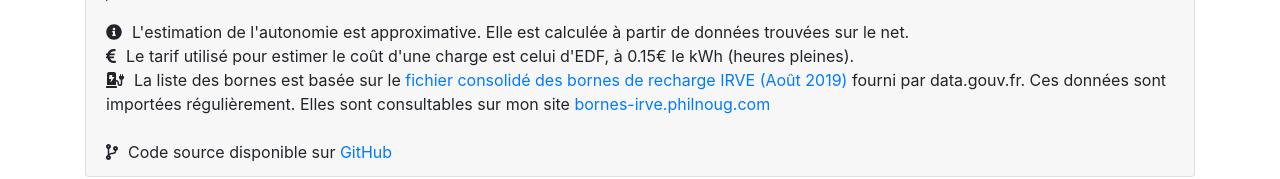
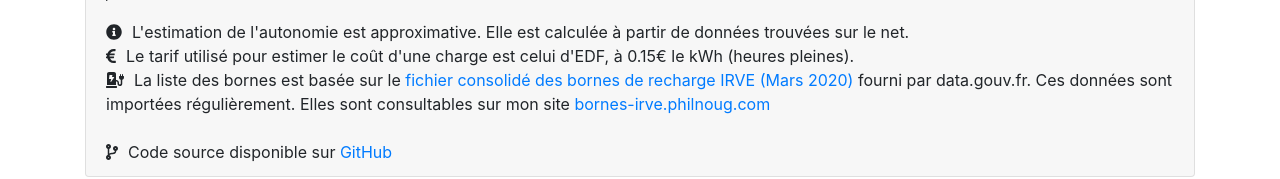
Before and after one commit to philippe-nougaillon/relax-en-zoe, a React (Create React App) app: page /about in a window 1280 px wide. Shown: the part 426-605 px from the top of the page. Built offline with nearby package versions, Linux system fonts and the light colour scheme; no server answers.

Commit message:
Maj date bdd bornes

```diff
--- a/src/pages/About.js
+++ b/src/pages/About.js
@@ -47,7 +47,7 @@ const About = () => {
                     <FontAwesomeIcon icon={ faChargingStation } style={{ marginRight: 10 }} />
                     La liste des bornes est basée sur
                     le <a href='https://www.data.gouv.fr/fr/datasets/fichier-consolide-des-bornes-de-recharge-pour-vehicules-electriques/#' target="_blank" rel="noopener noreferrer">
-                        fichier consolidé des bornes de recharge IRVE (Août 2019)
+                        fichier consolidé des bornes de recharge IRVE (Mars 2020)
                     </a> fourni par data.gouv.fr. Ces données sont importées régulièrement. Elles sont consultables sur mon site <a href="https://bornes-irve.philnoug.com">bornes-irve.philnoug.com</a>
                     <br /><br />
 
```
